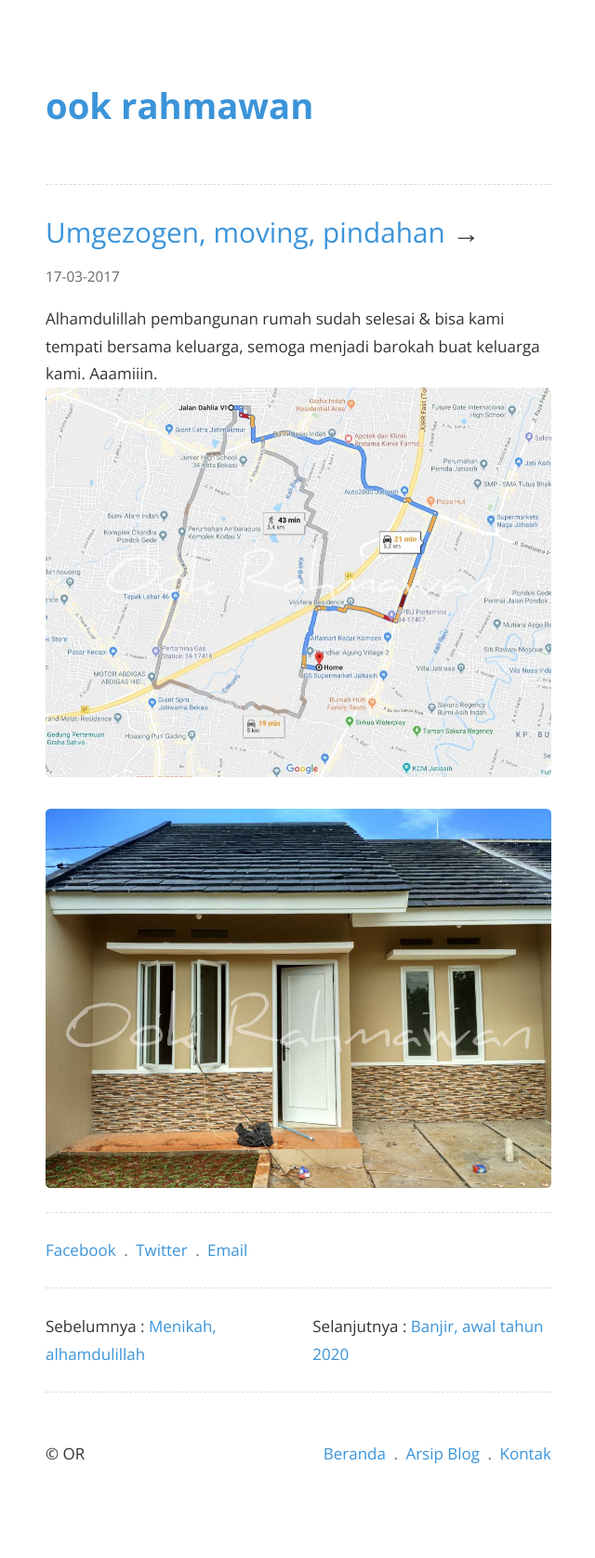
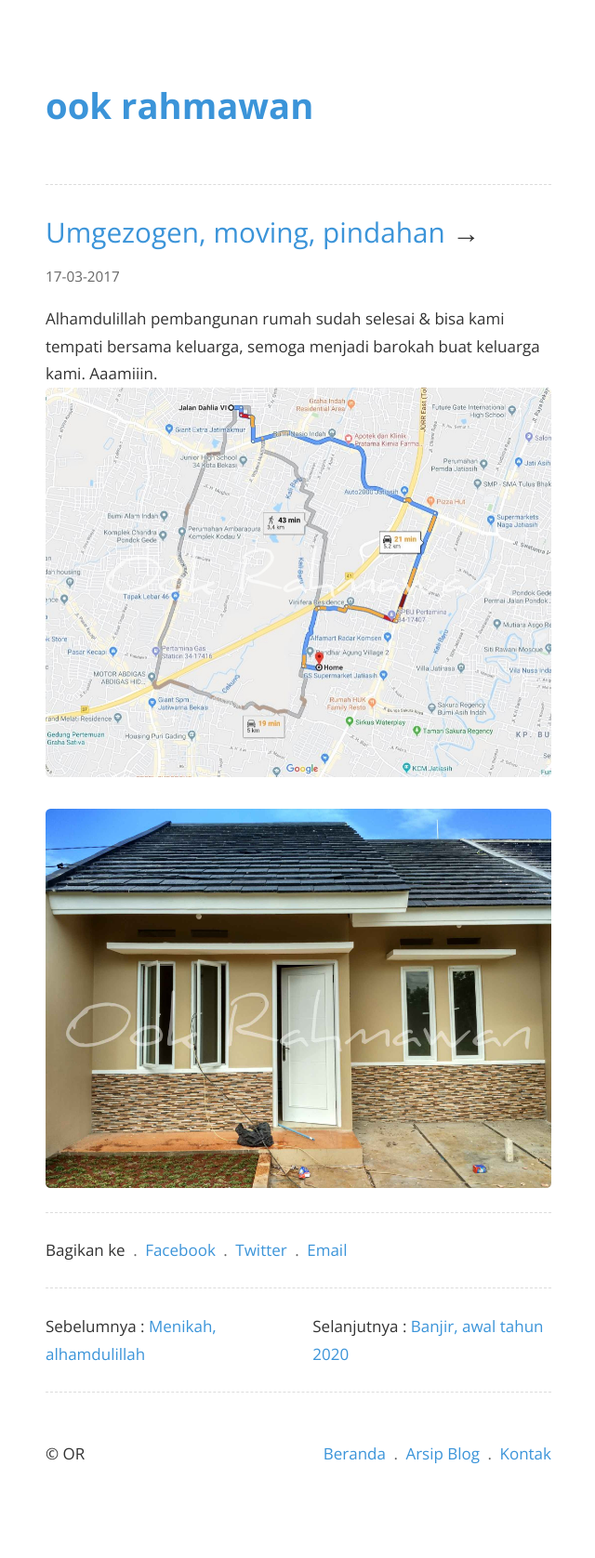
Before and after one commit to krhmwn/krhmwn.github.io, a Jekyll site: the page built from _posts/2017-03-17-umgezogen-moving-pindahan.markdown, in a window 1280 px wide. Shown: the whole page at 93% size, without its empty margins (319-959 px from the left). Built offline with Jekyll 4.4.1, drawn with Linux system fonts in a browser that asks for light colours.

Commit message:
Update share v.1.0.2

```diff
--- a/_includes/share.html
+++ b/_includes/share.html
@@ -1,5 +1,6 @@
 <nav class="share">
 <ul>
+<li>Bagikan ke</li>
 <li><a href="https://www.facebook.com/sharer/sharer.php?u={{ site.url }}{{ site.baseurl }}{{ page.url }}" title="facebook">Facebook</a></li>
 <li><a href="https://twitter.com/intent/tweet?text={{ site.url }}&url={{ site.url }}{{ site.baseurl }}{{ page.url }}" title="twitter">Twitter</a></li>
 <li><a href="mailto:?subject={{ site.url }}&amp;body={{ site.url }}{{ site.baseurl }}{{ page.url }}" title="email">Email</a></li>
```
